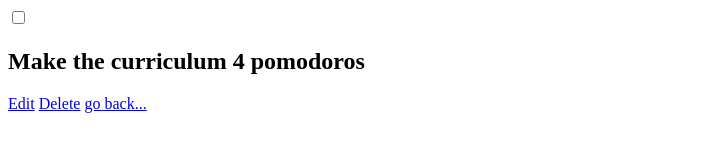
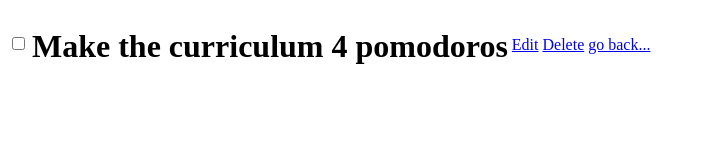
Before and after one commit to simonaiskander/todo_app, a plain HTML site: page show.html in a window 1280 px wide. Shown: the whole page, without its empty margins (0-706 px from the left). Drawn offline with Linux system fonts and the light colour scheme.

Commit message:
New content

```diff
--- a/index.css
+++ b/index.css
@@ -15,7 +15,7 @@ li:hover{
 .pomodoro-estimate{
     color:red;
     font-weight: bold;
-    font-size:14px;
+    font-size: 14px;
     background-color: #F5F5F5;
     padding: 5px 10px 5px 10px;
     border-radius: 50px;
--- a/show.html
+++ b/show.html
@@ -2,6 +2,7 @@
 <html>
     <head>
         <title>Todo List Application</title>
+        <link rel="stylesheet" href="show.css" type="text/css" />
     </head>
     <body>
         <input type="checkbox"/>
```
